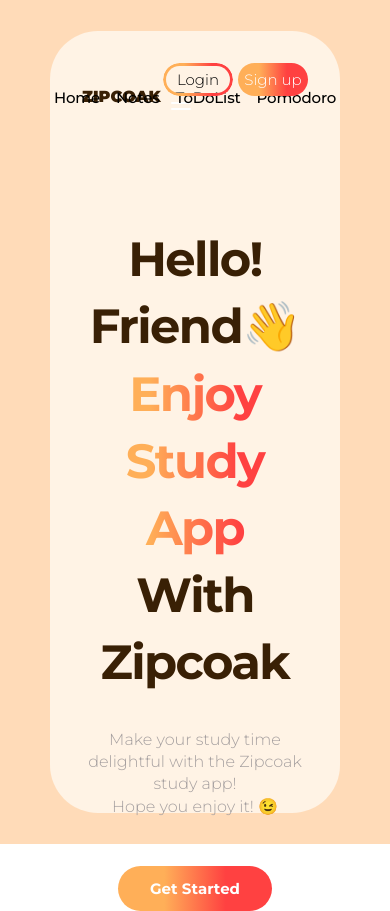
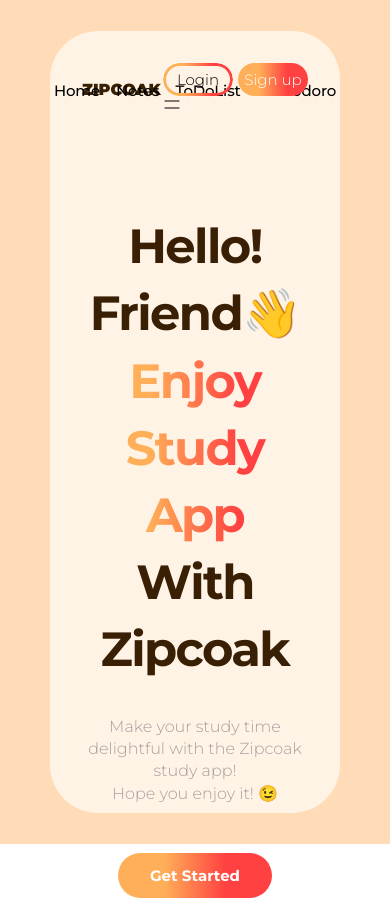
Before and after one commit to sooozi/study-app_ver.01, a React (Create React App) app: page / in a window 390 px wide. Built offline with nearby package versions, Linux system fonts and the light colour scheme.

Commit message:
240118_스터디앱_모바일_햄버거 아이콘

```diff
--- a/src/layout/Header.js
+++ b/src/layout/Header.js
@@ -8,8 +8,6 @@ import Note from '../pages/Note';
 import Pomodoro from '../pages/Pomodoro';
 import ToDoList from '../pages/ToDoList';
 import NavBar from './NavBar';
-
-
 
 const HeaderWrap = styled.div`
     display: flex;
@@ -91,82 +89,88 @@ const StyledButton = styled.button`
     color: #fff;
     position: relative;
     z-index: 1;
+    transition: transform 2s ease-in-out;
     &.${props => props.animationClass} {
         svg {
-            color: red !important;
+        color: red;
+        transition: color 5s ease-in-out;
         }
     }
-    transition: transform 2s ease-in-out;
   }
 `;
 
-const HamburgerIcon = styled.svg`
-    display: block;
-    margin: auto;
-    width: 30px;
-    height: 30px;
-    stroke: currentColor;
-    stroke-width: 2;
-    stroke-linecap: round;
-    stroke-linejoin: round;
-    transition: transform 5s ease-in-out;
-    path {
-        color: #fff;
-    }
-`;
-
-// 햄버거 메뉴 아이콘을 감싸는 버튼 스타일
-const Buttons = styled.button`
-  background: none;
-  border: none;
-  cursor: pointer;
-  outline: none;
-
-  /* 메뉴가 열렸을 때의 스타일 */
-  &:hover ${HamburgerIcon} {
-    transform: rotate(45deg);
-  }
-`;
-
-const HamburgerMenuIcon = () => {
-  const [isMenuOpen, setMenuOpen] = useState(false);
-
-  useEffect(() => {
-    const timer = setTimeout(() => {
-      setMenuOpen(false);
-    }, 5000);
-
-    return () => clearTimeout(timer);
-  }, [isMenuOpen]);
-
-  const toggleMenu = () => {
-    setMenuOpen((prev) => !prev);
-  };
-
-  return (
-    <div>
-      <Buttons onClick={toggleMenu}>
-        <HamburgerIcon>
-          {isMenuOpen ? (
-            // 엑스 아이콘
-            <g transform="rotate(45 12 12)">
-              <path d="M6 12H18" />
-              <path d="M6 12H18" />
-            </g>
-          ) : (
-            // 햄버거 메뉴 아이콘
-            <>
-              <path d="M3 12H21" />
-              <path d="M3 6H21" />
-            </>
-          )}
-        </HamburgerIcon>
-      </Buttons>
-    </div>
-  );
+const HamburgerMenuIcon = ({ isOpen }) => {
+    return (
+    <svg width="18" height="18" viewBox="0 0 18 18">
+        <polyline
+        id="globalnav-menutrigger-bread-bottom"
+        className={`globalnav-menutrigger-bread globalnav-menutrigger-bread-bottom ${isOpen ? 'open' : ''}`}
+        fill="none"
+        stroke="currentColor"
+        strokeWidth="1.2"
+        strokeLinecap="round"
+        strokeLinejoin="round"
+        points={isOpen ? "3 15, 15 3" : "2 12, 16 12"}
+        >
+        <animate
+            id="globalnav-anim-menutrigger-bread-bottom-open"
+            attributeName="points"
+            keyTimes="0;0.5;1"
+            dur="0.4s"
+            begin="indefinite"
+            fill="freeze"
+            calcMode="spline"
+            keySplines="0.42, 0, 0.58, 1;0, 0, 0.58, 1"
+            values={isOpen ? " 3 15, 15 3; 9 9, 9 9" : " 2 12, 16 12; 2 9, 16 9; 3.5 15, 15 3.5"}
+        ></animate>
+        <animate
+            id="globalnav-anim-menutrigger-bread-bottom-close"
+            attributeName="points"
+            keyTimes="0;0.5;1"
+            dur="0.4s"
+            begin="indefinite"
+            fill="freeze"
+            calcMode="spline"
+            keySplines="0.42, 0, 0.58, 1;0, 0, 0.58, 1"
+            values={isOpen ? " 9 9, 9 9; 3 15, 15 3" : " 3.5 15, 15 3.5; 2 9, 16 9; 2 12, 16 12"}
+        ></animate>
+        </polyline>
+        <polyline
+        id="globalnav-menutrigger-bread-top"
+        className={`globalnav-menutrigger-bread globalnav-menutrigger-bread-top ${isOpen ? 'open' : ''}`}
+        fill="none"
+        stroke="currentColor"
+        strokeWidth="1.2"
+        strokeLinecap="round"
+        strokeLinejoin="round"
+        points={isOpen ? "3 3, 15 15" : "2 5, 16 5"}
+        >
+        <animate
+            id="globalnav-anim-menutrigger-bread-top-open"
+            attributeName="points"
+            keyTimes="0;0.5;1"
+            dur="0.4s"
+            begin="indefinite"
+            fill="freeze"
+            calcMode="spline"
+            keySplines="0.42, 0, 0.58, 1;0, 0, 0.58, 1"
+            values={isOpen ? " 3 3, 15 15; 9 9, 9 9" : " 2 5, 16 5; 2 9, 16 9; 3.5 3.5, 15 15"}
+        ></animate>
+        <animate
+            id="globalnav-anim-menutrigger-bread-top-close"
+            attributeName="points"
+            keyTimes="0;0.5;1"
+            dur="0.4s"
+            begin="indefinite"
+            fill="freeze"
+            calcMode="spline"
+            keySplines="0.42, 0, 0.58, 1;0, 0, 0.58, 1"
+            values={isOpen ? " 9 9, 9 9; 3 3, 15 15" : " 3.5 3.5, 15 15; 2 9, 16 9; 2 5, 16 5"}
+        ></animate>
+        </polyline>
+    </svg>
+    );
 };
-
-
 
 const UserWrap = styled.div`
     display: flex;
```
